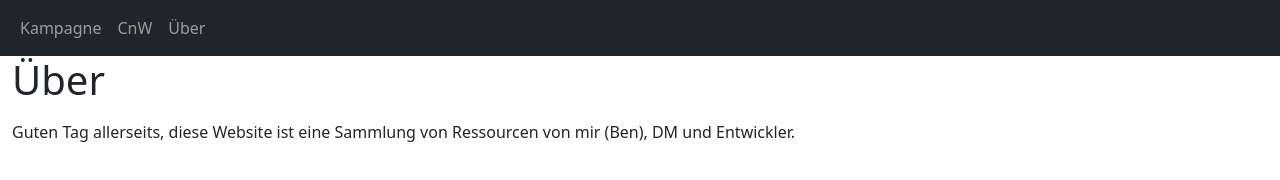
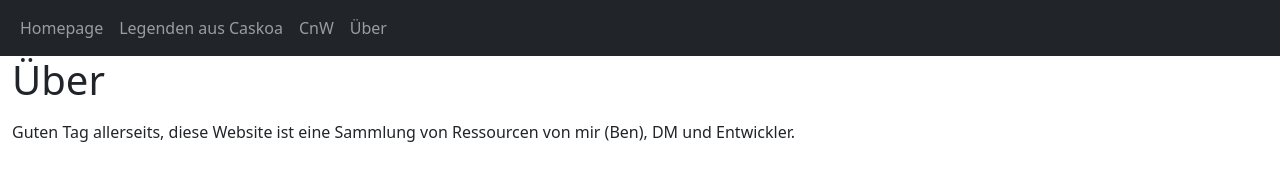
Before and after one commit to Restien/homepage, a plain HTML site: page about.html in a window 1280 px wide. Drawn offline with Linux system fonts and the light colour scheme.

Commit message:
Added campaign to nav

```diff
--- a/about.html
+++ b/about.html
@@ -14,7 +14,10 @@
     <!-- Links -->
     <ul class="navbar-nav">
       <li class="nav-item">
-        <a class="nav-link" href="index.html">Kampagne</a>
+        <a class="nav-link" href="index.html">Homepage</a>
+      </li>
+	  <li class="nav-item">
+        <a class="nav-link" href="campaign.html">Legenden aus Caskoa</a>
       </li>
       <li class="nav-item">
         <a class="nav-link" href="https://restien.github.io/cnw-web/">CnW</a>
```
Also changed, not shown: index.html (+4 -1 lines), campaign.html (added).
